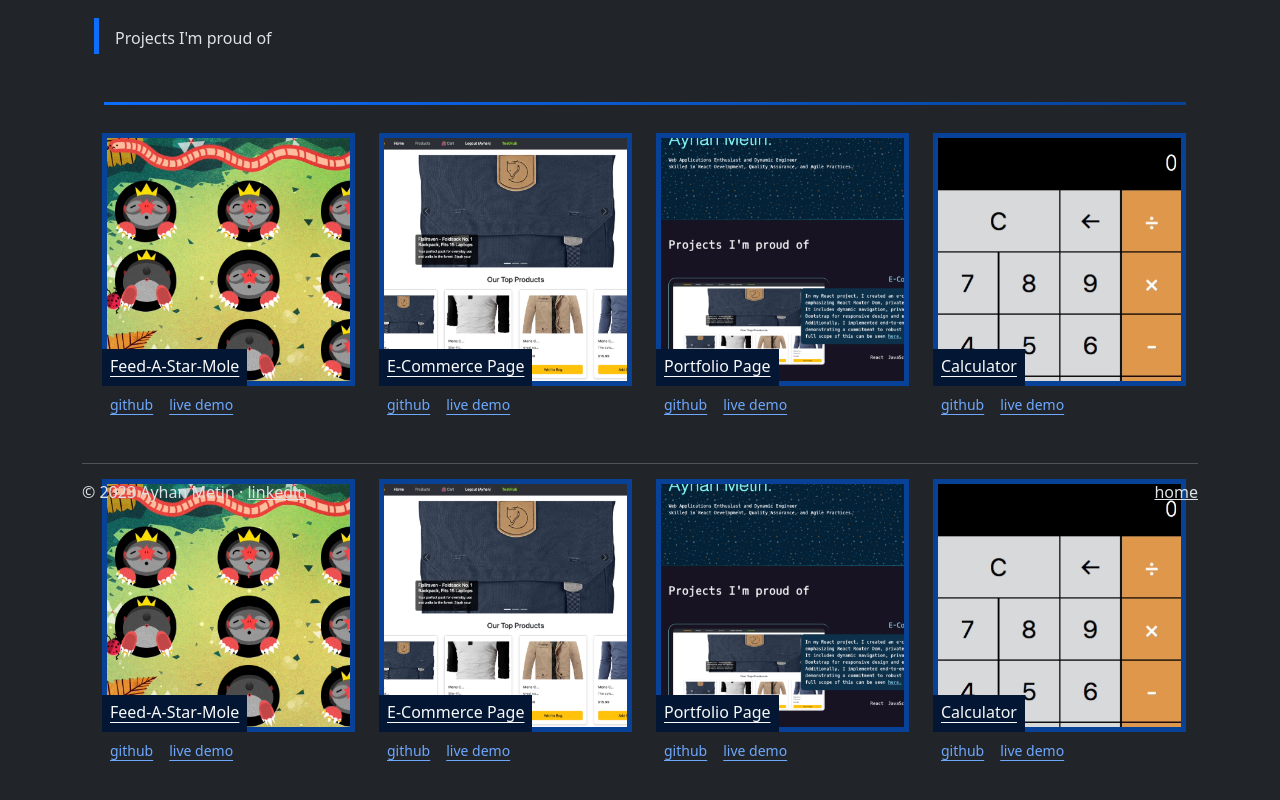
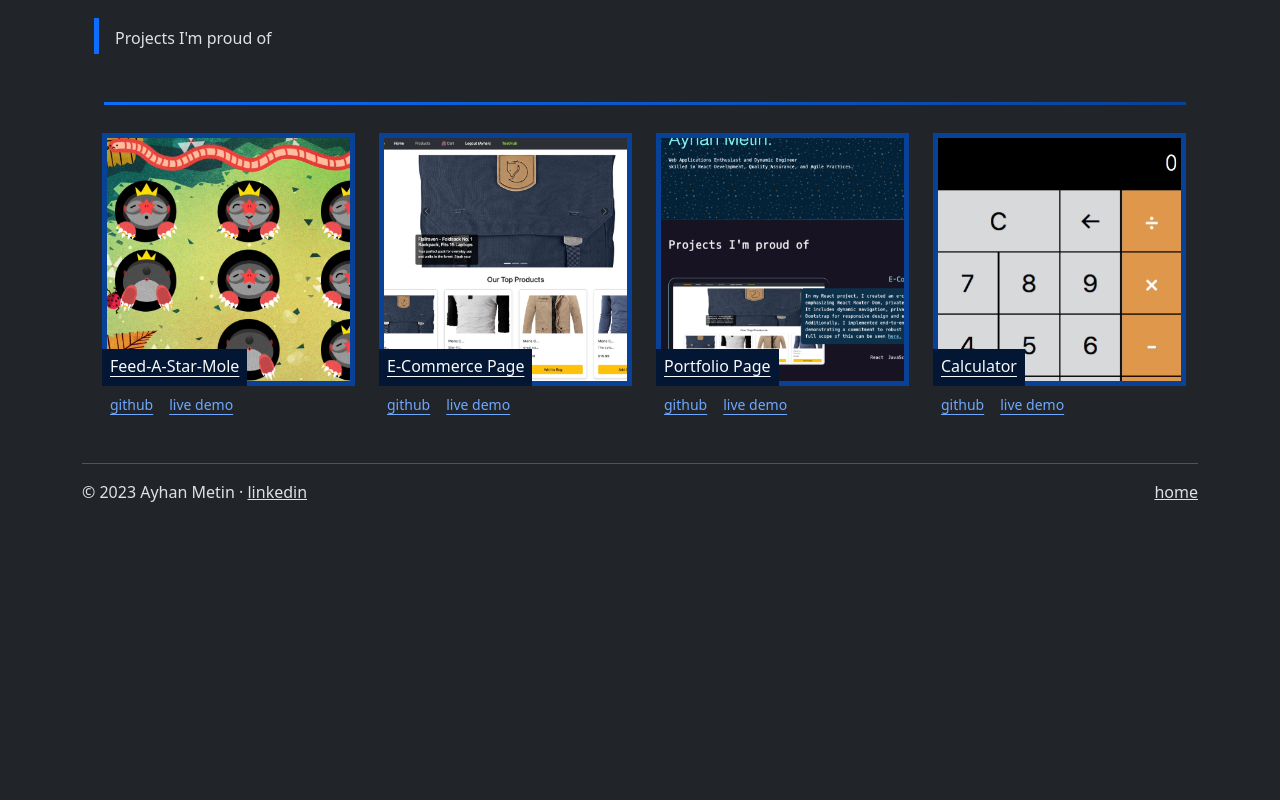
Before and after one commit to ayhanmetin/portfolio, a React (Vite) app: page /portfolio in a window 1280 px wide. Shown: the part 280-1080 px from the top of the page. After the commit the page ends 800 px from the top, so only its background shows below. Built offline with nearby package versions, Linux system fonts and the light colour scheme.

Commit message:
Update Testing.jsx

```diff
--- a/src/githubTesting.js
+++ b/src/githubTesting.js
@@ -1,20 +1,4 @@
 const githubTesting = [
-  {
-    title: 'Rumble Rivals test case document',
-    githubLink: 'https://github.com/ayhanmetin/mobile-app-test-case-example',
-  },
-  {
-    title: 'Cypress test automation',
-    githubLink: 'https://github.com/ayhanmetin/calculator',
-  },
-  {
-    title: 'Cypress api test automation',
-    githubLink: 'https://github.com/ayhanmetin/cypress-api-testing',
-  },
-  {
-    title: 'Cypress test assignments',
-    githubLink: 'https://github.com/ayhanmetin/cypress-assignments',
-  },
   {
     title: 'Rumble Rivals test case document',
     githubLink: 'https://github.com/ayhanmetin/mobile-app-test-case-example',
--- a/src/projects.js
+++ b/src/projects.js
@@ -32,34 +32,6 @@ const projects = [
     githubUrl: 'https://github.com/ayhanmetin/calculator',
     liveDemoUrl: 'https://calculator-mu-smoky-14.vercel.app/',
   },
-  {
-    name: 'Feed-A-Star-Mole',
-    imageUrl: moleImage,
-    technologies: ['JS', 'HTML', 'CSS'],
-    githubUrl: 'https://github.com/ayhanmetin/feed-a-mole',
-    liveDemoUrl: 'https://feed-a-mole-red.vercel.app/',
-  },
-  {
-    name: 'E-Commerce Page',
-    imageUrl: ecommerceImage,
-    technologies: ['React', 'Bootstrap', 'JS'],
-    githubUrl: 'https://github.com/ayhanmetin/ayhando-ecommerce',
-    liveDemoUrl: 'https://ayhando-ecommerce.vercel.app/',
-  },
-  {
-    name: 'Portfolio Page',
-    imageUrl: portfolioold,
-    technologies: ['JS', 'HTML', 'CSS'],
-    githubUrl: 'https://github.com/ayhanmetin/portfolioJSpage',
-    liveDemoUrl: 'https://portfoliopage-rho.vercel.app/',
-  },
-  {
-    name: 'Calculator',
-    imageUrl: calculatorIOS,
-    technologies: ['JS', 'CSS', 'HTML'],
-    githubUrl: 'https://github.com/ayhanmetin/calculator',
-    liveDemoUrl: 'https://calculator-mu-smoky-14.vercel.app/',
-  },
 ];
 
 export default projects;
```
